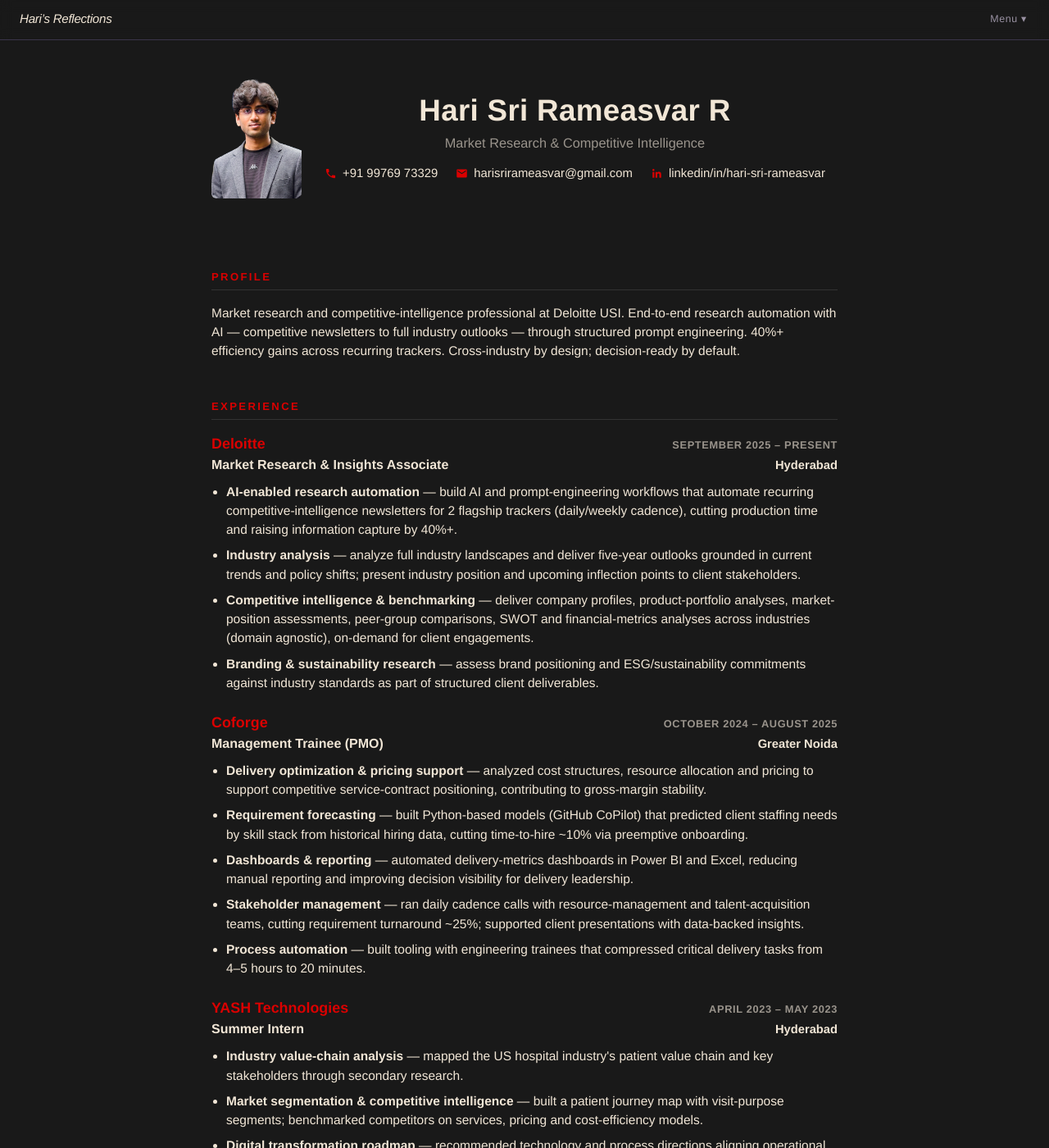
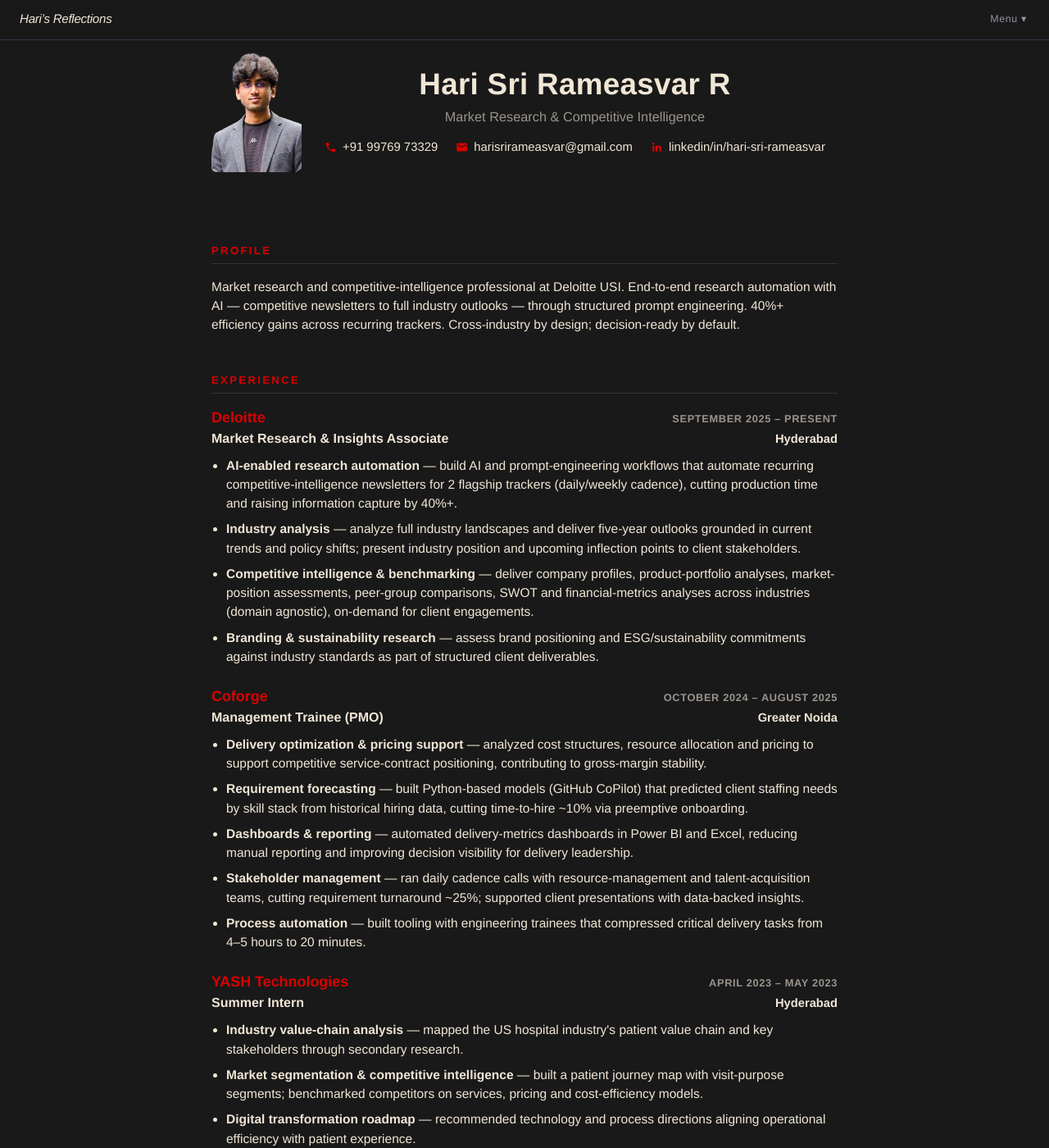
Before and after one commit to h-refs/h-refs.github.io, a Jekyll site: the page resume/index.html, which Jekyll copies as it is, in a window 1280 px wide and 1400 px high. Shown: the whole window at 82% size. Built offline with Jekyll 4.4.1, drawn with Linux system fonts in a browser that asks for light colours.

Commit message:
Resume: dropdown sized to match blog, tighter header gap, square college logos

```diff
--- a/assets/style.css
+++ b/assets/style.css
@@ -348,7 +348,7 @@
 .dropdown-menu a:hover { color: var(--link-color); background: rgba(255,255,255,0.04); }
 
 /* dropdown inside static header too */
-header .dropdown > button { font-size: 0.78rem; }
+.dropdown > button { font-size: 0.78rem; }
 
 /* post page */
 .post-meta {
--- a/resume/index.html
+++ b/resume/index.html
@@ -18,7 +18,7 @@
   body{
     background:var(--dark); color:var(--cream);
     font:15.5px/1.5 "Helvetica Neue", Helvetica, Arial, sans-serif;
-    max-width:820px; margin:0 auto; padding:96px 28px 80px;
+    max-width:820px; margin:0 auto; padding:64px 28px 80px;
   }
   a{color:var(--cream); text-decoration:none;}
   main a{border-bottom:1px solid var(--red);}
@@ -54,7 +54,7 @@
   .edu-item{display:flex; align-items:center; gap:18px; padding:10px 0; border-bottom:1px solid #2a2a2a;}
   .edu-item:last-child{border-bottom:none;}
   .edu-item .logo{flex:none; display:flex; align-items:center; gap:10px;}
-  .edu-item .logo img{height:42px; width:auto;}
+  .edu-item .logo img{height:42px; width:auto; border-radius:0;}
   .edu-item .logo .glname{font-size:.9rem; font-weight:700; line-height:1.2;}
   .edu-item .logo .glname span{display:block; font-weight:400; font-size:.78rem; color:var(--mid);}
   .edu-item .detail{font-size:.95rem;}
```
